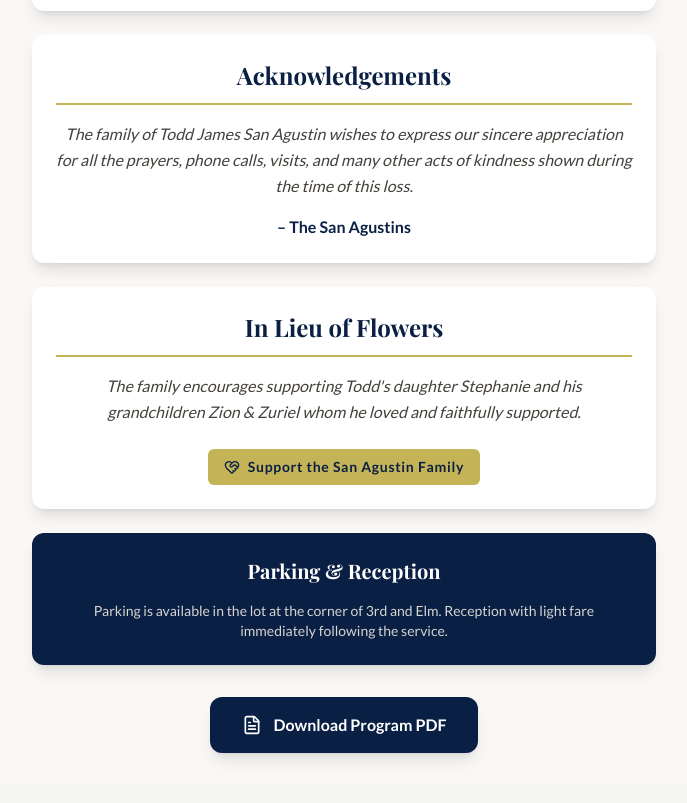
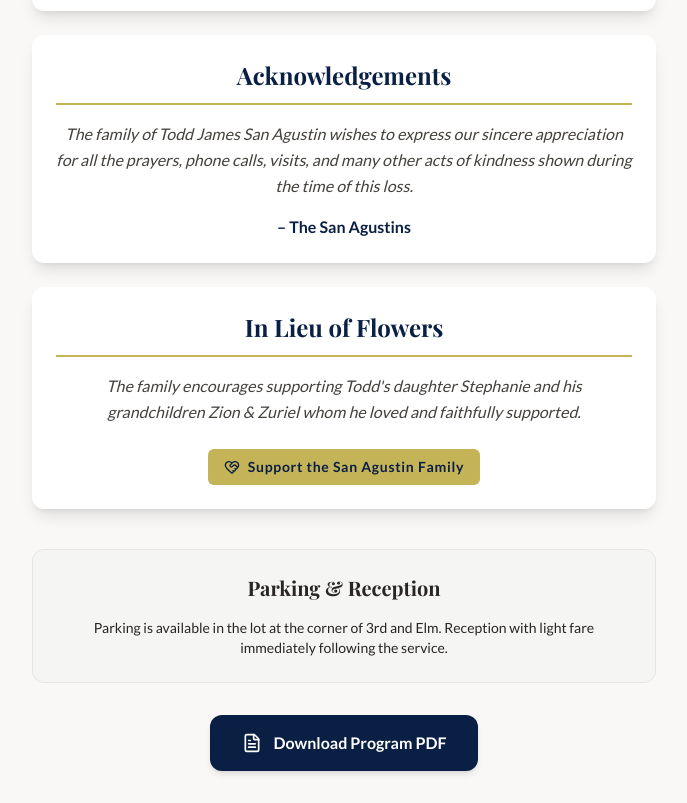
Before and after one commit to msanagu/todd-memorial, a React (Vite) app: page /program in a window 1280 px wide. Shown: the part 2731-3534 px from the top of the page, without its empty margins (296-983 px from the left). Built offline with nearby package versions, Linux system fonts and the light colour scheme; a web font is replaced by a local one.

Commit message:
Update parking and reception section styling and enhance PDF download button

```diff
--- a/components/Program.tsx
+++ b/components/Program.tsx
@@ -171,13 +171,13 @@ export const Program: React.FC<ProgramProps> = ({ onBack }) => {
         </div>
 
         {/* Parking and Reception Info */}
-        <div className="bg-navy-900 text-white rounded-xl p-6 shadow-lg">
+        <div className="mt-10 p-6 bg-stone-100 rounded-xl text-center border border-stone-200 animate-on-scroll animate-ing">
           <h2 className="font-serif text-xl font-bold mb-4 text-center">
             Parking & Reception
           </h2>
 
           <div className="text-center space-y-2">
-            <p className="text-stone-300 text-sm">
+            <p className="text-sm">
               Parking is available in the lot at the corner of 3rd and Elm.
               Reception with light fare immediately following the service.
             </p>
@@ -188,7 +188,7 @@ export const Program: React.FC<ProgramProps> = ({ onBack }) => {
         <div className="mt-8 text-center">
           <button
             onClick={handleOpenPDF}
-            className="inline-flex items-center bg-navy-900 text-white px-8 py-4 rounded-xl font-bold hover:bg-navy-800 transition-colors shadow-lg"
+            className="inline-flex items-center bg-navy-900 text-white px-8 py-4 rounded-xl font-bold hover:bg-blue-900 transition-colors shadow-md active:transform active:scale-95 transition-colors shadow-lg"
           >
             <FileText className="w-5 h-5 mr-3" />
             Download Program PDF
```
